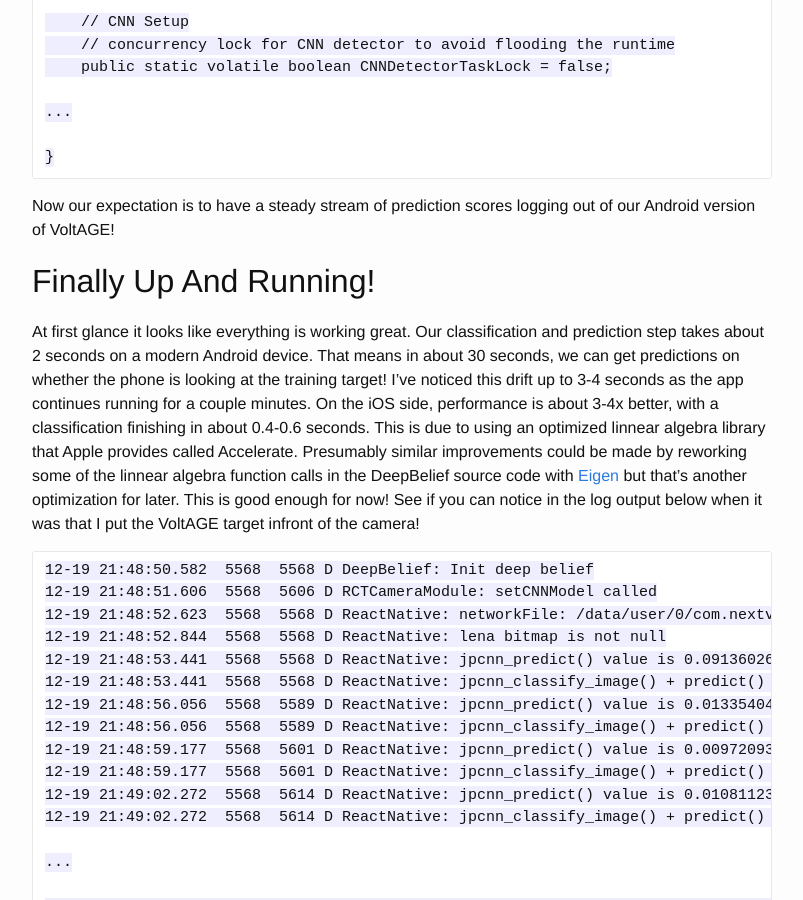
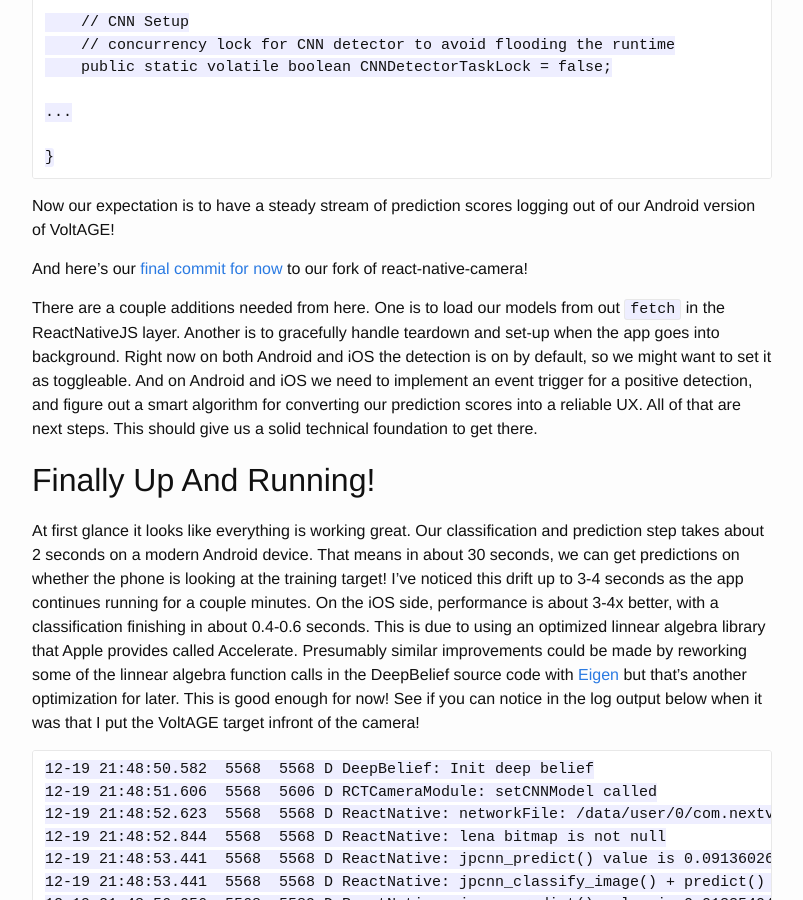
Before and after one commit to nsipplswezey/nsipplswezey.github.io, a Jekyll site: the page built from _posts/2017-12-17-VoltAGE-The-Camera-Pt.-7.md, in a window 1280 px wide and 900 px high, scrolled down 17216 px. Shown: the whole window, without its empty margins (238-1041 px from the left). Built offline with Jekyll 4.4.1, drawn with Linux system fonts in a browser that asks for light colours; comment, search, counter and statistics services are not loaded.

Commit message:
Saved 2017-12-17-VoltAGE-The-Camera-Pt.-7.md with Dillinger.io

```diff
--- a/_posts/2017-12-17-VoltAGE-The-Camera-Pt.-7.md
+++ b/_posts/2017-12-17-VoltAGE-The-Camera-Pt.-7.md
@@ -621,6 +621,10 @@ class RCTCameraViewFinder extends TextureView implements TextureView.SurfaceText
 
 Now our expectation is to have a steady stream of prediction scores logging out of our Android version of VoltAGE!
 
+And here's our [final commit for now](https://github.com/nsipplswezey/react-native-camera/commit/30d5a982d05505a9a83d7ace4bd8704f117084b1) to our fork of react-native-camera!
+
+There are a couple additions needed from here. One is to load our models from out `fetch` in the ReactNativeJS layer. Another is to gracefully handle teardown and set-up when the app goes into background. Right now on both Android and iOS the detection is on by default, so we might want to set it as toggleable. And on Android and iOS we need to implement an event trigger for a positive detection, and figure out a smart algorithm for converting our prediction scores into a reliable UX. All of that are next steps. This should give us a solid technical foundation to get there.
+
 ## Finally Up And Running!
 
 At first glance it looks like everything is working great. Our classification and prediction step takes about 2 seconds on a modern Android device. That means in about 30 seconds, we can get predictions on whether the phone is looking at the training target! I've noticed this drift up to 3-4 seconds as the app continues running for a couple minutes. On the iOS side, performance is about 3-4x better, with a classification finishing in about 0.4-0.6 seconds. This is due to using an optimized linnear algebra library that Apple provides called Accelerate. Presumably similar improvements could be made by reworking some of the linnear algebra function calls in the DeepBelief source code with [Eigen](http://eigen.tuxfamily.org/index.php?title=Main_Page) but that's another optimization for later. This is good enough for now! See if you can notice in the log output below when it was that I put the VoltAGE target infront of the camera!
```
